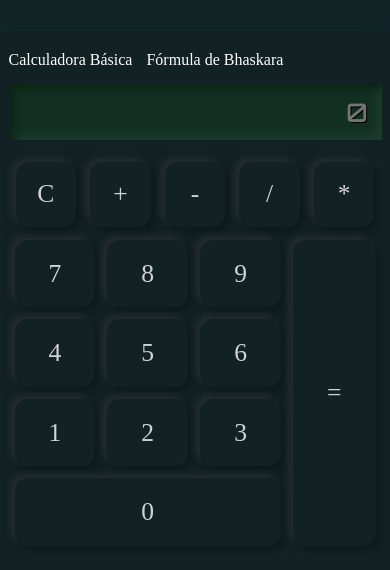
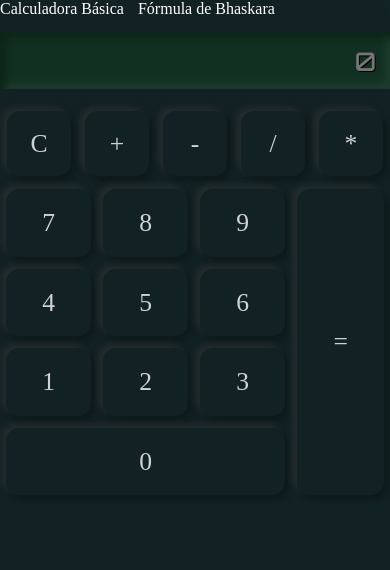
Before and after one commit to lucasgomesbr/Calculadora, a plain HTML site: page index.html in a window 390 px wide. Drawn offline with Linux system fonts and the light colour scheme.

Commit message:
mobile adjusts
correções e aplicações para melhor funcionamento em dispositivos mobile.

```diff
--- a/style.css
+++ b/style.css
@@ -152,3 +152,31 @@ body{
 	grid-area: equal;
 	justify-content: stretch;
 }
+
+@media only screen and (max-width: 600px) {
+	.calculator {
+		box-shadow: none;
+		padding: 0px;
+		border-radius: 20px;
+		background-color: #122124;
+		height: 100%;
+		width: 100%;
+	}
+	.container-visor input {
+		background-color: #113921a6;
+		font-size: 1.6em;
+		border: none;
+		padding-top: 12px;
+		padding-left: 0;
+		text-align: right;
+		color: #ffffff94;
+		font-family: 'Orbitron', sans-serif;
+		letter-spacing: 2px;
+		text-shadow: 1px 1px #000;
+		width: 100%;
+		padding-bottom: 12px;
+	}
+	.container-visor {
+		display: flex;
+	}
+}
```
